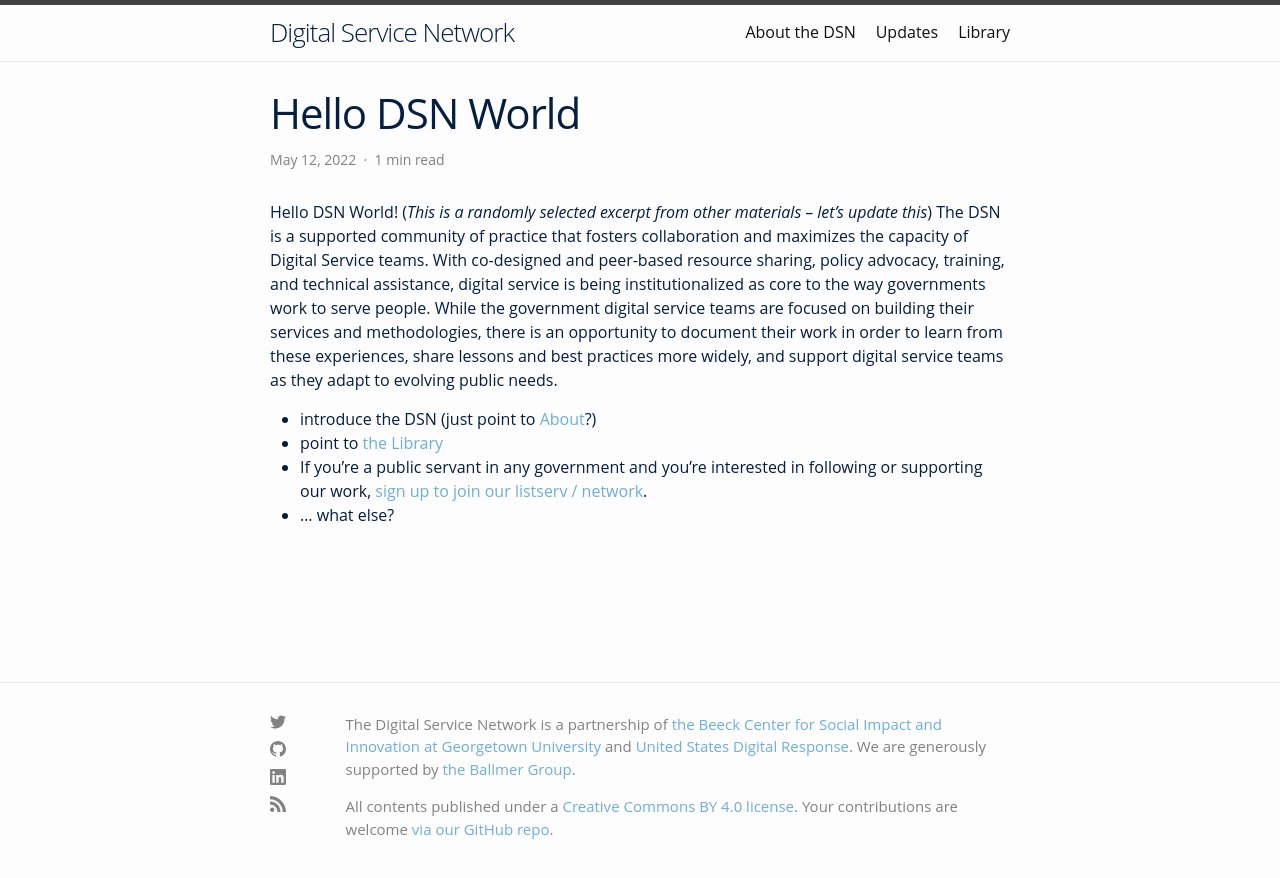
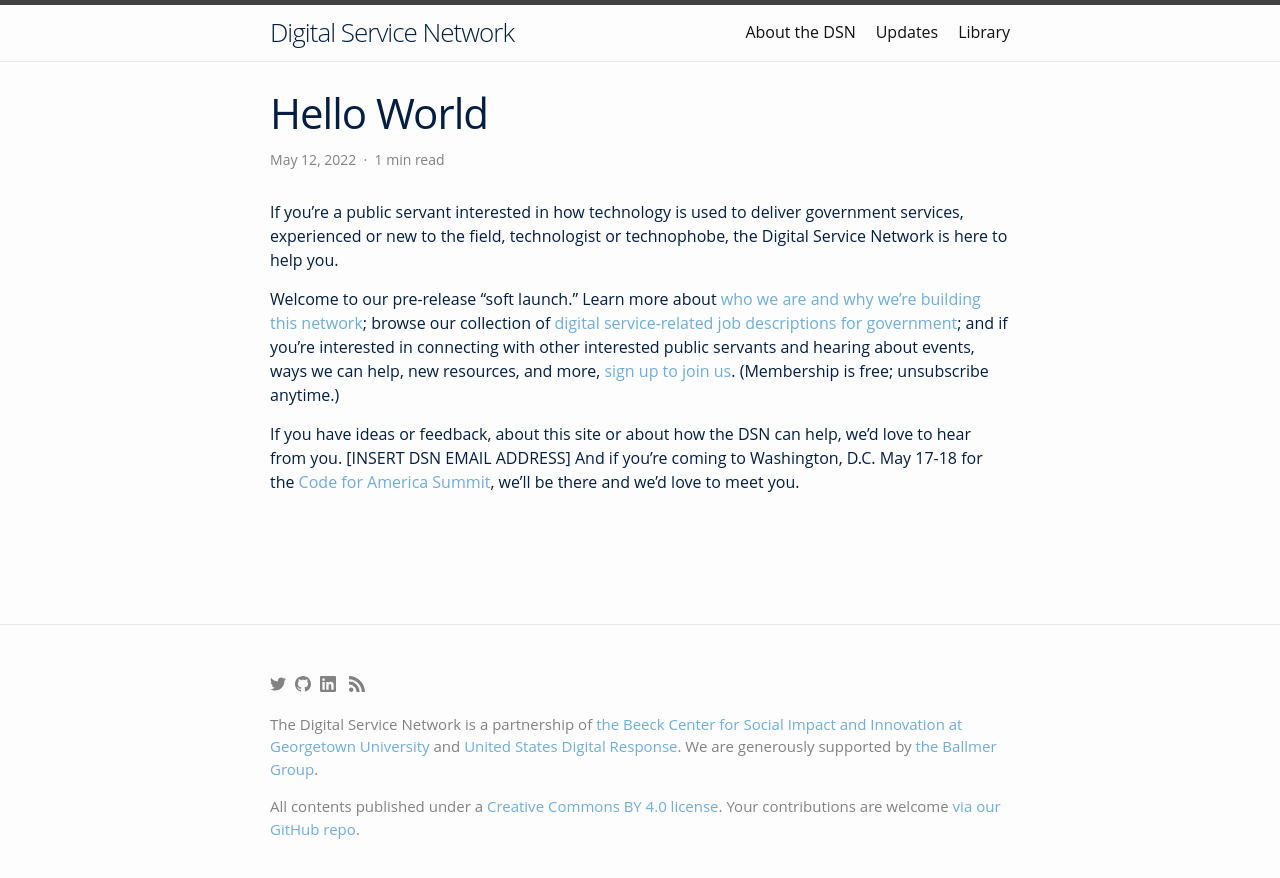
Before and after one commit to aaronsnow/digitalservice.network, a Jekyll site: the page built from _posts/2022-05-12-intro.md, in a window 1280 px wide. Shown: the top 878 px of the page. Built offline with Jekyll 4.4.1, drawn with Linux system fonts in a browser that asks for light colours.

Commit message:
fix some hyperlinks; switch footer social links to horizontal and make footer non-columnar

```diff
--- a/_includes/footer.html
+++ b/_includes/footer.html
@@ -3,42 +3,10 @@
 
   <div class="wrapper">
 
-<!--
-    <h2 class="footer-heading">{{ site.title | escape }}</h2>
--->
-
-    <div class="footer-col-wrapper">
-      <div class="footer-col footer-col-1">
-        {%- include social.html -%}
-
-<!--
-        <p class="feed-subscribe">
-          <a href="{{ 'feed.xml' | relative_url }}">
-            <svg class="svg-icon orange">
-              <use xlink:href="{{ 'assets/minima-social-icons.svg#rss' | relative_url }}"></use>
-            </svg><span>Subscribe</span>
-          </a>
+    <div class="footer-col-wrapper footer-col">
+       <p>
+          {%- include social.html -%}
         </p>
--->
-
-        <!--
-        <ul class="contact-list">
-          <li class="p-name">
-            {%- if site.author -%}
-              {{ site.author | escape }}
-            {%- else -%}
-              {{ site.title | escape }}
-            {%- endif -%}
-            </li>
-            {%- if site.email -%}
-            <li><a class="u-email" href="mailto:{{ site.email }}">{{ site.email }}</a></li>
-            {%- endif -%}
-        </ul>
-        -->
-
-      </div>
-
-      <div class="footer-col footer-col-2-3">
         <p>
           <!-- <small> -->
               The Digital Service Network is a partnership of
@@ -56,14 +24,6 @@
               {% endif %}
           <!-- </small> -->
         </p>
-
-        <!-- <p>
-          {{- site.description | escape -}}
-        </p> -->
-      </div>
-
-      <!-- <div class="footer-col footer-col-3">
-      </div> -->
     </div>
 
   </div>
--- a/_layouts/home.html
+++ b/_layouts/home.html
@@ -4,7 +4,7 @@ layout: default
 
 <div class="home">
   {%- if page.title -%}
-    <h1 class="page-heading">{{ page.title }}</h1>
+    <!-- <h1 class="page-heading">{{ page.title }}</h1> -->
   {%- endif -%}
 
   {{ content }}
--- a/_posts/2022-05-12-intro.md
+++ b/_posts/2022-05-12-intro.md
@@ -1,13 +1,12 @@
 ---
 layout: post
-title:  "Hello DSN World"
+title:  "Hello World"
 date:   "2022-05-12 00:00:00"
 categories: general welcome
 ---
 
-Hello DSN World! (_This is a randomly selected excerpt from other materials -- let's update this_) The DSN is a supported community of practice that fosters collaboration and maximizes the capacity of Digital Service teams. With co-designed and peer-based resource sharing, policy advocacy, training, and technical assistance, digital service is being institutionalized as core to the way governments work to serve people. While the government digital service teams are focused on building their services and methodologies, there is an opportunity to document their work in order to learn from these experiences, share lessons and best practices more widely, and support digital service teams as they adapt to evolving public needs.
-<!--more-->
-* introduce the DSN (just point to [About](/about)?)
-* point to [the Library](/pages/library)
-* If you're a public servant in any government and you're interested in following or supporting our work, [sign up to join our listserv / network](https://airtable.com/shrltywvcMrfvKbpN).
-* ... what else?
+If you're a public servant interested in how technology is used to deliver government services, experienced or new to the field, technologist or technophobe, the Digital Service Network is here to help you.
+
+Welcome to our pre-release "soft launch." Learn more about [who we are and why we're building this network]({{ site.baseurl }}/about); browse our collection of [digital service-related job descriptions for government]({{ site.baseurl  }}/library/job-descriptions/); and if you're interested in connecting with other interested public servants and hearing about events, ways we can help, new resources, and more, [sign up to join us](https://airtable.com/shrltywvcMrfvKbpN). (Membership is free; unsubscribe anytime.)
+
+If you have ideas or feedback, about this site or about how the DSN can help, we'd love to hear from you. [INSERT DSN EMAIL ADDRESS] And if you're coming to Washington, D.C. May 17-18 for the [Code for America Summit](https://summit.codeforamerica.org/), we'll be there and we'd love to meet you.
--- a/_sass/minima/_base.scss
+++ b/_sass/minima/_base.scss
@@ -218,6 +218,10 @@ pre {
 }
 
 .social-media-list {
+  li {
+    display: inline-block;
+    padding: 0 4px 0 0;
+  }
   li + li {
     padding-top: 5px;
   }
```
Also changed, not shown: index.md (+2 -2 lines), updates.md (+2 -1 lines).
